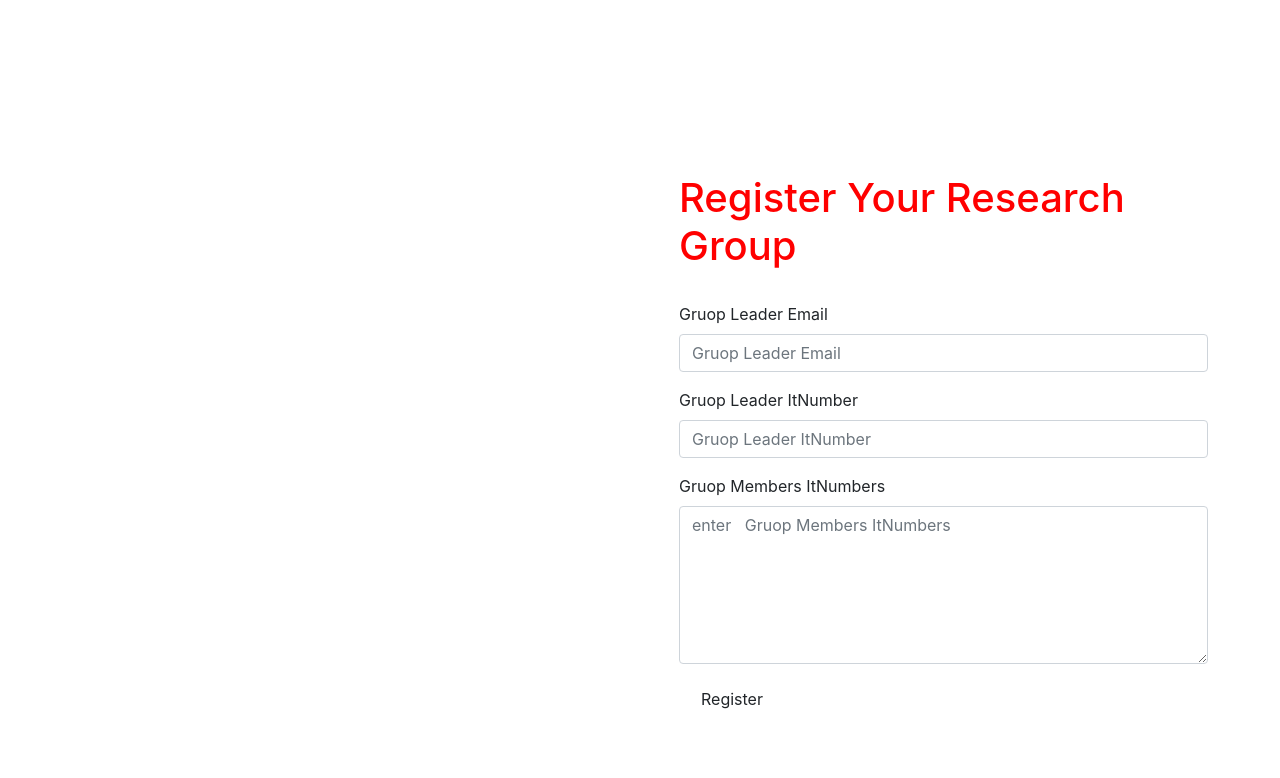
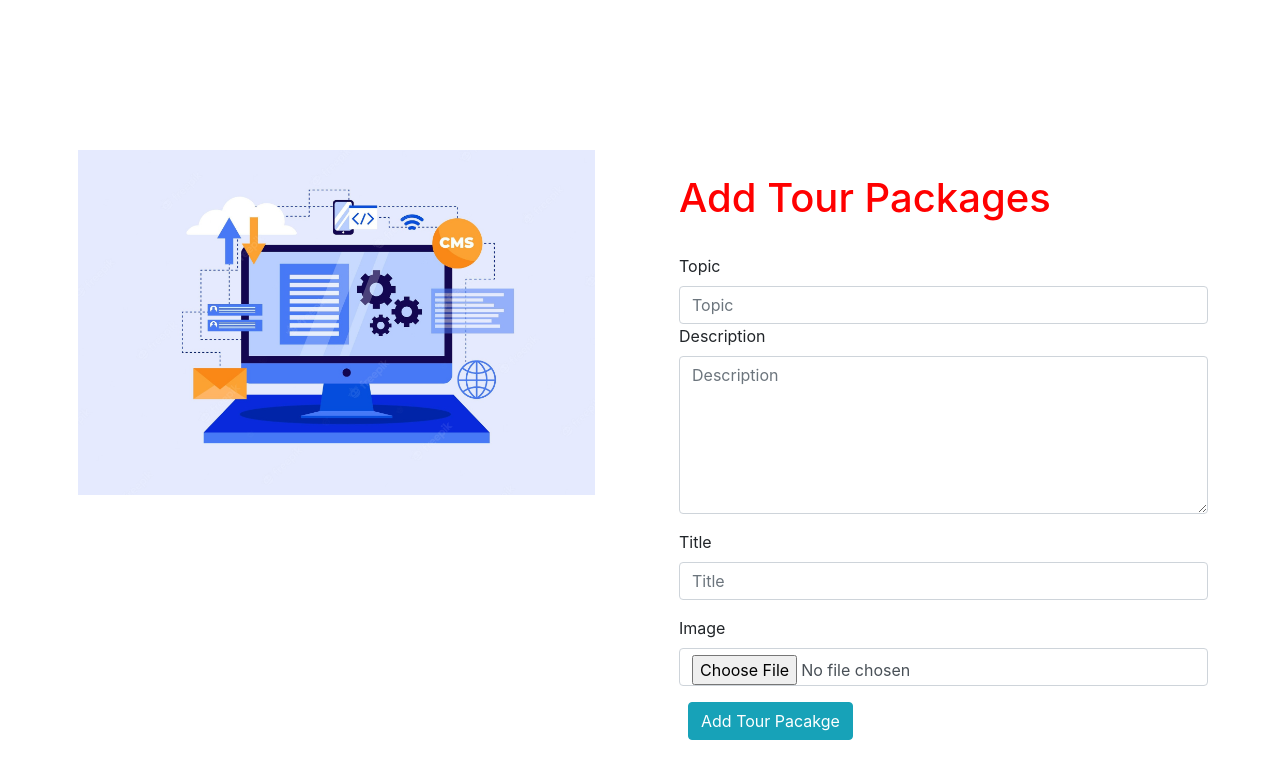
Before and after one commit to ahamedazmie5/SER019-SPM-Frontend, a React (Create React App) app: page /AddTourPackages in a window 1280 px wide. Shown: the top 778 px of the page. Built offline with nearby package versions, Linux system fonts and the light colour scheme.

Commit message:
Azmie FE ComitDisplay

```diff
--- a/package.json
+++ b/package.json
@@ -8,10 +8,12 @@
     "@testing-library/user-event": "^13.5.0",
     "axios": "^0.27.2",
     "cors": "^2.8.5",
+    "firebase": "^9.9.4",
     "react": "^18.2.0",
     "react-dom": "^18.2.0",
     "react-router-dom": "^6.3.0",
     "react-scripts": "5.0.1",
+    "reactstrap": "^9.1.4",
     "sweetalert2": "^11.4.32",
     "web-vitals": "^2.1.4"
   },
--- a/src/components/AddTourPackages.js
+++ b/src/components/AddTourPackages.js
@@ -1,51 +1,33 @@
-
-
-
 import axios from "axios";
 import React, { useState } from "react";
 import Swal from "sweetalert2";
-import { Link } from "react-router-dom";
+import computing from "../assets/computing.jpg"
+import FileInput from "../utils/FileInput";
 
+const AddTourPackages = () => {
+    const [data, setData] = useState({
+        topic: "",
+        description: "",
+        title: "",
+        img: "",
+      });
 
+      const handleChange = ({ currentTarget: input }) => {
+        setData({ ...data, [input.name]: input.value });
+      };
 
-const  AddTourPackages  = () => {
-
-
-
-
-  const [topic, setGruopLeaderEmail] = useState("");
-  const [description, setGruopLeaderItNumber] = useState();
-  const [title, setGruopMembersItNumbers] = useState("");
-
-
-
-
+      const handleInputState = (name, value) => {
+        setData((prev) => ({ ...prev, [name]: value }));
+      };
   const changeOnClick = (f) => {
 
+    axios.post("http://localhost:8080/travelgo/createTourPackages", data);
 
-    const addgroup = {
-
-        topic,
-        description,
-        title,
-
-    };
-
-    axios.post("http://localhost:8080/travelgo/createTourPackages", addgroup);
-
-    Swal.fire("Congrats", " your Group Register  successfully", "success")
-
-
-
-
-
+    Swal.fire("Congrats", " Tour Pacakage added successfully", "success");
   };
   return (
-
-
-      <div style={{marginTop:"30px"}}>
-
-		<br/>
+    <div style={{ marginTop: "30px" }}>
+      <br />
 
       <div className="container-fluid px-1 px-md-5 px-lg-1 px-xl-5 py-5 mx-auto">
         <div className="card card0 border-0">
@@ -54,75 +36,87 @@ const  AddTourPackages  = () => {
           <div className="row d-flex">
             <div className="col-lg-6">
               <div className="card1 pb-5">
-
-                                   <div className="row px-3 justify-content-center mt-4 mb-5 border-line">  </div>
-                               </div>
-
-
-                           </div>
-
-
-                           <div className="col-lg-6">
-
-                               <div className="card2 card border-0 px-4 py-5">
-                               <form onSubmit={changeOnClick} encType="">
-                               <h1 style={{color:"red"}} >Register Your Research Group  </h1>
-                               <br></br>
-
-                                   <div class="form-floating mb-3">
-                                   <label for="floatingInput">  Gruop Leader Email </label>
-                                       <input type="email" class="form-control" id="floatingInput"      onChange={(f) => setGruopLeaderEmail(f.target.value)}  required placeholder="Gruop Leader Email" />
-
-                                   </div>
-                                   <div class="form-floating mb-3">
-                                   <label for="floatingPassword">Gruop Leader ItNumber</label>
-                                       <input  class="form-control" id="floatingPassword"  onChange={(f) => setGruopLeaderItNumber(f.target.value)}  required  type="text"   placeholder="Gruop Leader ItNumber" />
-
-                                   </div>
-
-                                   <div class="form-floating mb-3">
-                                   <label for="floatingInput">  Gruop Members ItNumbers </label>
-
-                                       <textarea class="form-control" id="exampleFormControlTextarea3"  onChange={(f) => setGruopMembersItNumbers(f.target.value)}  required  placeholder="enter   Gruop Members ItNumbers"    rows="6">
-                                       </textarea>
-
-                                   </div>
-
-
-
-
-
-
-
-
-
-
-
-
-
-                                   <div className="row mb-5 px-4">
-                                       <a ><button  type="submit"  className="btn btn-blue ">Register </button></a>
-
-                                   </div>
-                                   </form>
-                                   <div>
-
-
-
-                                   </div>
-
+                <div className="row px-3 justify-content-center mt-4 mb-5 border-line">
+                  <img src={computing} style={{width:"90%" , height:"90%"}}/>
                 </div>
               </div>
             </div>
 
+            <div className="col-lg-6">
+              <div className="card2 card border-0 px-4 py-5">
+                <form onSubmit={changeOnClick} encType="">
+                  <h1 style={{ color: "red" }}>Add Tour Packages </h1>
+                  <br></br>
 
+                  <div class="form-floating mb-3">
+                    <label for="floatingInput">Topic </label>
+                    <input
+                      type="text"
+                      class="form-control"
+                      id="floatingInput"
+                      onChange={handleChange}
+                      required
+                      placeholder="Topic"
+                      name="topic"
+                      value={data.topic}
+                    />
+
+                    <div class="form-floating mb-3">
+                      <label for="floatingInput">Description </label>
+
+                      <textarea
+                        class="form-control"
+                        id="exampleFormControlTextarea3"
+                        onChange={handleChange}
+                        required
+                        placeholder="Description"
+                        rows="6"
+                        name="description"
+                        value={data.description}
+                      ></textarea>
+                    </div>
+                    <div class="form-floating mb-3">
+                      <label for="floatingPassword">Title</label>
+                      <input
+                        class="form-control"
+                        id="floatingPassword"
+                        onChange={handleChange}
+                        required
+                        type="text"
+                        placeholder="Title"
+                        name="title"
+                        value={data.title}
+                      />
+                    </div>
+
+                        <div class="form-floating mb-3">
+                      <label for="floatingPassword">Image</label>
+                      <FileInput
+                        name="img"
+                        label="Choose image"
+                        handleInputState={handleInputState}
+                        type="image"
+                        value={data.img}
+                        />
                     </div>
                   </div>
 
-
-
+                  <div className="row mb-5 px-4">
+                    <a>
+                      <button type="submit" className="btn btn-info">
+                        Add Tour Pacakge
+                      </button>
+                    </a>
+                  </div>
+                </form>
+                <div></div>
+              </div>
+            </div>
+          </div>
+        </div>
+      </div>
     </div>
   );
 };
 
-export default  AddTourPackages ;
+export default AddTourPackages;
--- a/src/components/Display.js
+++ b/src/components/Display.js
@@ -5,7 +5,21 @@ import { Link , useNavigate } from "react-router-dom";
 import axios from "axios";
 import e from "cors";
 import Swal from "sweetalert2";
-
+import computing from "../assets/computing.jpg"
+import {
+  Badge,
+  Card,
+  CardHeader,
+  CardTitle,
+  CardBody,
+  Label,
+  Button,
+  Row,
+  Col,
+  CardImg,
+  Container,
+  CardText,
+} from "reactstrap";
 
 
 const  Display  = () => {
@@ -34,39 +48,98 @@ const  Display  = () => {
     <div style={{ textAlign: "center" }}>
 
       <div style={{marginTop:"30px"}}>
-          <center><h1>Welcome to  Research Project Management Tool system</h1></center>
+          <center><h1>Welcome to  TravelGO</h1></center>
         </div>
         <br/>
 
 
 
 
+        <center>
+        <h1>Know About Sri Lanka</h1>
+      </center>
+      <Container>
+        <Row xs={4}>
+          {MarkingSchema?.map((tourpackage) => {
+            return (
+              <Col style={{ padding: "10px"  , height:"auto"}}>
+                <Card>
+                  <CardHeader>
+                    <CardTitle style={{ color: "black", fontSize: "25px" }}>
+                      <center>
+                        <b>{tourpackage.topic}</b>
+                      </center>
+                    </CardTitle>
+                    <center>
+                      <CardImg
+                        //width="50%"
+                        src={tourpackage?.img}
+                        alt="computing Img"
+                        style={{ width: "100%" , height:"100%" }}
+                      />
+                    </center>
+                  </CardHeader>
+                  <CardBody>
+                    {/* <CardText> description -: {tourpackage.title}</CardText> */}
+                    <CardText>{tourpackage.description}</CardText>
+
+                    <Button
+                      style={{ marginRight: "20px" ,  width:"100%" }}
+                      className="btn btn-success"
+
+                    >
+                      View
+                    </Button>
+                  </CardBody>
+                </Card>
+              </Col>
+            );
+          })}
+        </Row>
+      </Container>
+
       <center>
-        <h1>All Marking Schemes</h1>
+        <h1>Tour Packages</h1>
       </center>
-      <table className="table">
-        <thead>
-          <tr className="text-info bg-dark">
-            <th scopse="col">#</th>
-            <th scopse="col">Assiginment Name</th>
-            <th scopse="col">Allocated Full Marks</th>
-            <th scopse="col">Discription </th>
+      <Container>
+        <Row xs={4}>
+          {MarkingSchema?.map((tourpackage) => {
+            return (
+              <Col style={{ padding: "10px"  , height:"auto"}}>
+                <Card>
+                  <CardHeader>
+                    <CardTitle style={{ color: "black", fontSize: "25px" }}>
+                      <center>
+                        <b>{tourpackage.topic}</b>
+                      </center>
+                    </CardTitle>
+                    <center>
+                      <CardImg
+                        //width="50%"
+                        src={tourpackage?.img}
+                        alt="computing Img"
+                        style={{ width: "100%" , height:"100%" }}
+                      />
+                    </center>
+                  </CardHeader>
+                  <CardBody>
+                    {/* <CardText> description -: {tourpackage.title}</CardText> */}
+                    <CardText>{tourpackage.description}</CardText>
 
-          </tr>
-        </thead>
-        <tbody>
-          {MarkingSchema.map((MarkSchema, index) => (
-            <tr key={index}>
-              <th scope="row">{index + 1}</th>
-              <td>{MarkSchema.topic}</td>
-              <td>{MarkSchema.description}</td>
-              <td>{MarkSchema.title}</td>
+                    <Button
+                      style={{ marginRight: "20px" ,  width:"100%" }}
+                      className="btn btn-success"
 
-
-            </tr>
-          ))}
-        </tbody>
-      </table>
+                    >
+                      View
+                    </Button>
+                  </CardBody>
+                </Card>
+              </Col>
+            );
+          })}
+        </Row>
+      </Container>
     </div>
   );
 };
--- /dev/null
+++ b/src/utils/FileInput.js
@@ -0,0 +1,94 @@
+import { useRef, useState } from "react";
+import { ref, uploadBytesResumable, getDownloadURL } from "firebase/storage";
+import storage from "../utils/firebase";
+import check from "../assets/check.png";
+
+const FileInput = ({ name, label, value, type, handleInputState, ...rest }) => {
+	const inputRef = useRef();
+	const [progress, setProgress] = useState(0);
+	const [progressShow, setProgressShow] = useState(false);
+
+	const handleUpload = () => {
+		setProgressShow(true);
+		const fileName = new Date().getTime() + value.name;
+		const storageRef = ref(
+			storage,
+			type === "image" ? `/Images/${fileName}` : `/Files/${fileName}`
+		);
+		const uploadTask = uploadBytesResumable(storageRef, value);
+		uploadTask.on(
+			"state_changed",
+			(snapshot) => {
+				const uploaded = Math.floor(
+					(snapshot.bytesTransferred / snapshot.totalBytes) * 100
+				);
+				setProgress(uploaded);
+			},
+			(error) => {
+				console.log(error);
+			},
+			() => {
+				getDownloadURL(uploadTask.snapshot.ref).then((url) => {
+					handleInputState(name, url);
+				});
+			}
+		);
+	};
+
+	return (
+		<div className=''>
+			<input
+				type="file"
+				ref={inputRef}
+				onChange={(e) => handleInputState(name, e.currentTarget.files[0])}
+				vlaue={value}
+				className="form-control"
+				{...rest}
+			/>
+			{/* <button
+				type="button"
+				onClick={() => inputRef.current.click()}
+				className="btn btn-primary btn-sm"
+			>
+				{label}
+			</button> */}
+			{type === "image" && value && (
+				<center><img
+					src={typeof value === "string" ? value : URL.createObjectURL(value)}
+					alt="file"
+					// className={styles.preview_img}
+                    style={{width:'160px', height:'auto', marginTop: "30px"}}
+				/></center>
+			)}
+			{type === "audio" && value && (
+				<audio
+					src={typeof value === "string" ? value : URL.createObjectURL(value)}
+					controls
+				/>
+			)}
+			{type === "file" && value && (
+				<audio
+					src={typeof value === "string" ? value : URL.createObjectURL(value)}
+
+				/>
+			)}
+			{value !== null && !progressShow && typeof value !== "string" && (
+				<center><button style={{marginTop:'30px', marginBottom:'30px'}} onClick={handleUpload} className='btn btn-primary'>
+					Upload
+				</button></center>
+			)}
+			{progressShow && progress < 100 && (
+				<div className=''>
+					<p>{progress}% Completed...</p>
+				</div>
+			)}
+			{progress === 100 && (
+				<div className=''>
+					<center><img src={check} alt="check circle" style={{width:'80px', height:'auto'}} /></center>
+				</div>
+			)}
+		</div>
+	);
+};
+
+export default FileInput;
--- /dev/null
+++ b/src/utils/firebase.js
@@ -0,0 +1,18 @@
+// Import the functions you need from the SDKs you need
+import { initializeApp } from "firebase/app";
+import { getStorage } from "firebase/storage";
+
+const firebaseConfig = {
+  apiKey: "AIzaSyCJkO8zyNlEC-16GNHMzkDe-mJvH3bw_10",
+  authDomain: "fileuploadreact.firebaseapp.com",
+  projectId: "fileuploadreact",
+  storageBucket: "fileuploadreact.appspot.com",
+  messagingSenderId: "1063458038938",
+  appId: "1:1063458038938:web:b69227a2877805b926eb23",
+  measurementId: "G-QKYH060RRP"
+};
+
+// Initialize Firebase
+const app = initializeApp(firebaseConfig);
+const storage = getStorage(app, 'gs://fileuploadreact.appspot.com');
+export default storage;
```
Also changed, not shown: src/assets/check.png (added), src/assets/computing.jpg (added). Lines whose indentation alone changed are shown as unchanged.
